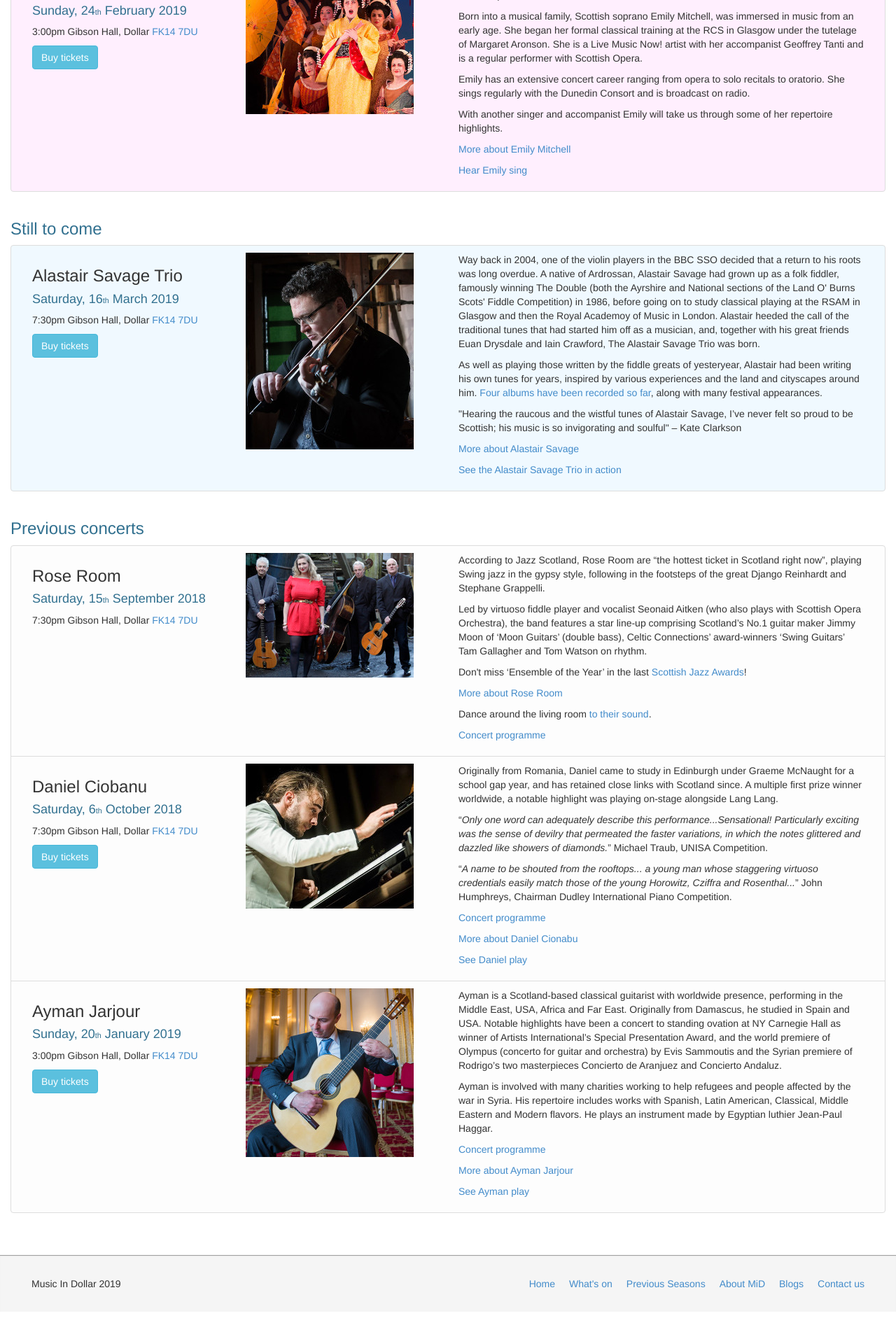
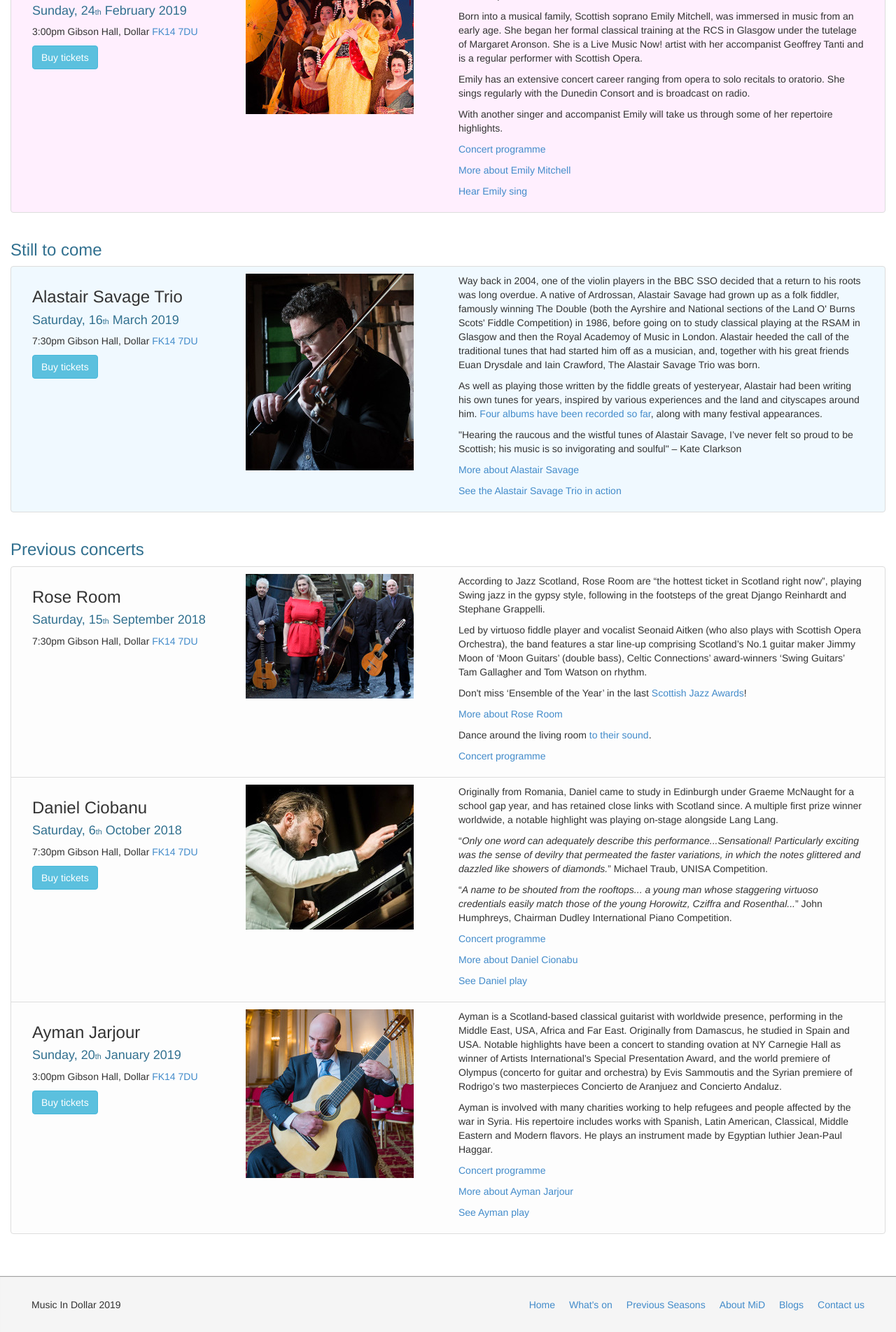
Before and after one commit to musicindollar/dmsweb, a PHP site: page / in a window 1280 px wide. Shown: the part 746-2649 px from the top of the page at 70% size. Before the commit the page ends 2588 px from the top, so only its background shows below. Run offline with PHP 8.4, Linux system fonts and the light colour scheme.

Commit message:
Emily Mitchell programme

```diff
--- a/index.php
+++ b/index.php
@@ -126,10 +126,10 @@ htmlHead($title);
                         <p>With another singer and accompanist Emily will take us through some of her
                             repertoire highlights.</p>
                         <p>
-                            <!--                            </p>-->
-                            <!--                                <a href="/season/1819/Programme-190120-AymanJarjour.pdf"-->
-                            <!--                                   target="_blank">Concert programme</a>-->
-                            <!--                            </p>-->
+                        </p>
+                        <a href="/season/1819/Programme-190224-EmilyMitchell.pdf"
+                           target="_blank">Concert programme</a>
+                        </p>
                         <p>
                             <a href="https://www.emilymitchellsoprano.com/"
                                target="_blank">More about Emily Mitchell</a>
```
Also changed, not shown: 1 other file.
